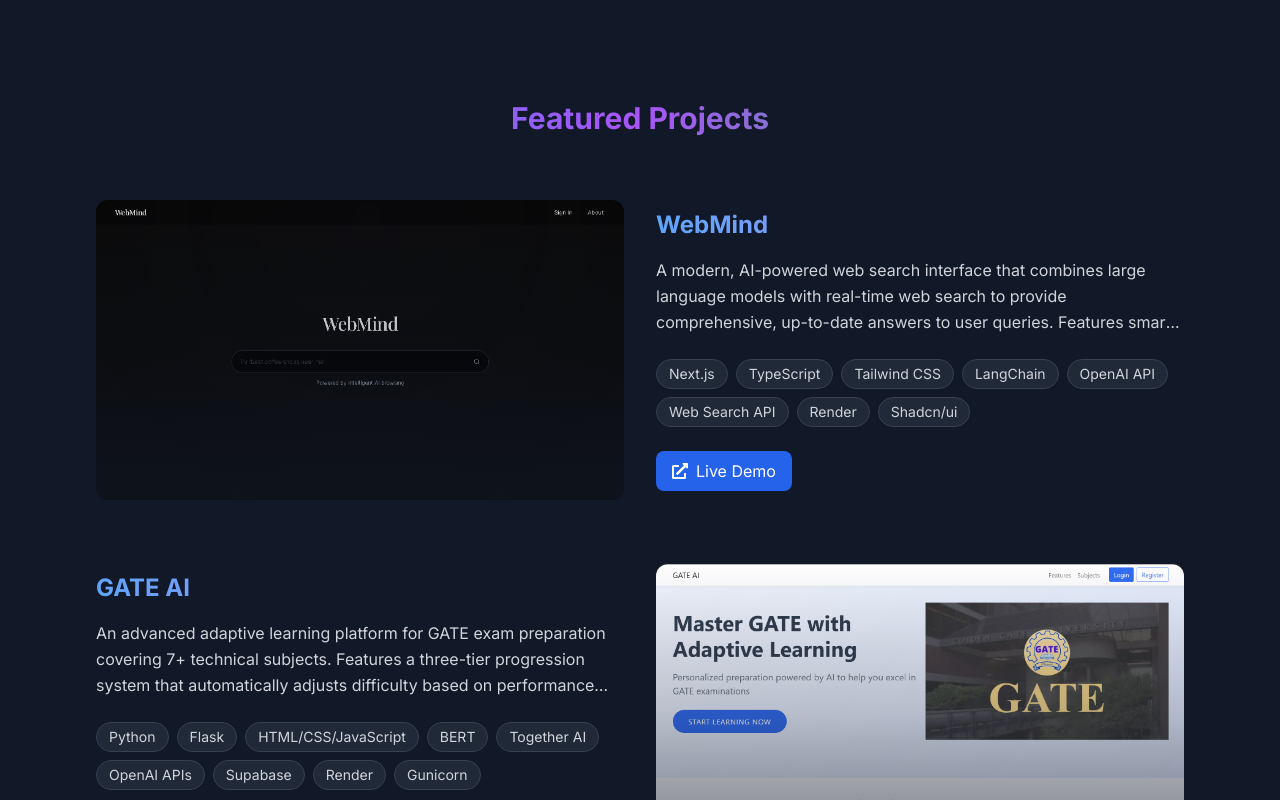
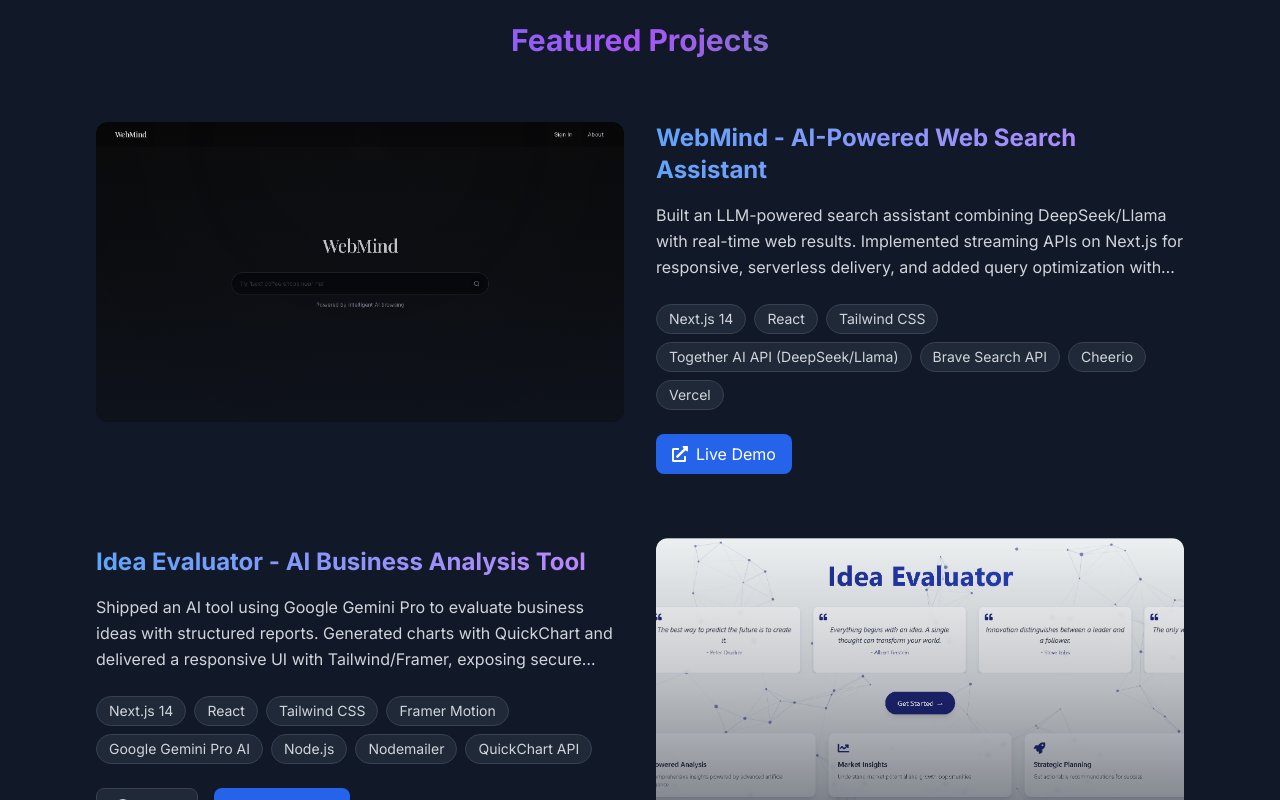
Before and after one commit to hxbeeb11/my-portfolio, a Next.js app: page / in a window 1280 px wide. Shown: the part 2000-2800 px from the top of the page. Built offline with nearby package versions, Linux system fonts and the light colour scheme.

Commit message:
Update experience, hero titles, projects, skills, and resume

```diff
--- a/app/components/Experience.tsx
+++ b/app/components/Experience.tsx
@@ -31,9 +31,9 @@
   },
   {
     title: "Machine Learning Intern",
-    organization: "GGS Information Services India Pvt. Ltd.",
+    organization: "GGS INFORMATION SERVICES",
     duration: "Dec 2024 - Jan 2025",
-    description: "Worked on the '3D Optimization' project, developing a system that converts engineering diagrams into fully-fledged 3D figures with precise measurements, and implemented a text-to-3D model generation system using machine learning techniques to enhance efficiency and accuracy in 3D modeling.",
+    description: "Contributed to the '3D Optimization' project converting 2D engineering diagrams into precise 3D models; implemented a 2D image-to-3D model generation system.",
     type: "work",
     side: "left"
   }
--- a/app/components/Hero.tsx
+++ b/app/components/Hero.tsx
@@ -1,6 +1,6 @@
 "use client"
 
-import { useEffect, useCallback } from "react"
+import { useEffect, useCallback, useRef } from "react"
 import { motion } from "framer-motion"
 import Particles from "react-particles"
 import { loadSlim } from "tsparticles-slim"
@@ -29,23 +29,38 @@
     await loadSlim(engine)
   }, [])
 
+  const typedRef = useRef<unknown | null>(null)
+
   useEffect(() => {
-    const script = document.createElement("script")
-    script.src = "https://cdn.jsdelivr.net/npm/typed.js@2.0.12"
-    script.async = true
-    document.body.appendChild(script)
-
-    script.onload = () => {
-      new window.Typed("#typed-text", {
-        strings: ["an AI Engineer", "a Web Developer", "a Freelancer"],
+    const createTyped = () => {
+      typedRef.current = new window.Typed("#typed-text", {
+        strings: ["an AI/ML Engineer", "a Full-Stack Developer", "a Cloud/DevOps Engineer"],
         typeSpeed: 50,
         backSpeed: 50,
         loop: true,
       })
     }
 
+    let script: HTMLScriptElement | null = null
+
+    if (window.Typed) {
+      createTyped()
+    } else {
+      script = document.createElement("script")
+      script.src = "https://cdn.jsdelivr.net/npm/typed.js@2.0.12"
+      script.async = true
+      document.body.appendChild(script)
+      script.onload = () => createTyped()
+    }
+
     return () => {
-      document.body.removeChild(script)
+      // destroy existing instance to avoid stale titles
+      // @ts-expect-error destroy exists at runtime
+      typedRef.current?.destroy?.()
+      typedRef.current = null
+      if (script) {
+        document.body.removeChild(script)
+      }
     }
   }, [])
 
--- a/app/components/Projects.tsx
+++ b/app/components/Projects.tsx
@@ -16,35 +16,35 @@
 
 const projects: Project[] = [
   {
-    title: "WebMind",
-    description: "A modern, AI-powered web search interface that combines large language models with real-time web search to provide comprehensive, up-to-date answers to user queries. Features smart context understanding for optimized search queries and curates insights from multiple web sources.",
+    title: "WebMind - AI-Powered Web Search Assistant",
+    description: "Built an LLM-powered search assistant combining DeepSeek/Llama with real-time web results. Implemented streaming APIs on Next.js for responsive, serverless delivery, and added query optimization with transparent reasoning via lightweight web scraping.",
     image: "/WebMind.png",
-    techStack: ["Next.js", "TypeScript", "Tailwind CSS", "LangChain", "OpenAI API", "Web Search API", "Render", "Shadcn/ui"],
+    techStack: ["Next.js 14", "React", "Tailwind CSS", "Together AI API (DeepSeek/Llama)", "Brave Search API", "Cheerio", "Vercel"],
     demoLink: "https://webmind-production.onrender.com/",
   },
   {
-    title: "GATE AI",
-    description: "An advanced adaptive learning platform for GATE exam preparation covering 7+ technical subjects. Features a three-tier progression system that automatically adjusts difficulty based on performance metrics, resulting in 40% faster topic mastery. Includes an intelligent question generation system with contextual explanations for 1000+ technical topics.",
-    image: "/Gate AI.png",
-    techStack: ["Python", "Flask", "HTML/CSS/JavaScript", "BERT", "Together AI", "OpenAI APIs", "Supabase", "Render", "Gunicorn"],
-    githubLink: "https://github.com/hxbeeb11/gate-ai",
-    demoLink: "https://gate-ai.onrender.com/",
+    title: "Idea Evaluator - AI Business Analysis Tool",
+    description: "Shipped an AI tool using Google Gemini Pro to evaluate business ideas with structured reports. Generated charts with QuickChart and delivered a responsive UI with Tailwind/Framer, exposing secure REST APIs for AI orchestration and data processing.",
+    image: "/Idea Evaluator.png",
+    techStack: ["Next.js 14", "React", "Tailwind CSS", "Framer Motion", "Google Gemini Pro AI", "Node.js", "Nodemailer", "QuickChart API"],
+    githubLink: "https://github.com/hxbeeb11/idea-evaluator",
+    demoLink: "https://idea-evaluator-beryl.vercel.app/",
   },
   {
-    title: "PromptVision",
-    description: "AI Chatbot & Image Generation Platform featuring a modern real-time chat interface and powerful AI image generation capabilities. Includes secure authentication, multiple AI tool integrations, and a responsive user interface for seamless interaction across devices.",
+    title: "PromptVision - AI Chatbot & Image Generation Platform",
+    description: "Built a dual-AI app: Cohere chat + Stability AI image generation in one interface. Implemented Clerk auth with role-based access and JWT in a type-safe TypeScript codebase, and delivered a polished UI with Shadcn and Framer Motion.",
     image: "/PromptVision.png",
-    techStack: ["Next.js", "TypeScript", "Tailwind CSS", "Clerk Auth", "Cohere API", "Stability AI", "Framer Motion", "Shadcn/ui"],
+    techStack: ["Next.js", "React", "TypeScript", "Tailwind CSS", "Clerk Authentication", "Cohere API", "Stability AI", "Framer Motion", "Shadcn/UI"],
     githubLink: "https://github.com/hxbeeb11/PromptVision",
     demoLink: "https://prompt-vision.vercel.app/",
   },
   {
-    title: "Idea Evaluator",
-    description: "AI-powered business idea evaluation platform that provides comprehensive analysis including market analysis, technical feasibility, financial projections, and implementation strategies. Features email reports and interactive data visualization.",
-    image: "/Idea Evaluator.png",
-    techStack: ["Next.js 14", "React", "Tailwind CSS", "Framer Motion", "Google Gemini Pro", "Node.js", "Nodemailer", "QuickChart API"],
-    githubLink: "https://github.com/hxbeeb11/idea-evaluator",
-    demoLink: "https://idea-evaluator-beryl.vercel.app/",
+    title: "GATE AI - Advanced Adaptive Learning Platform",
+    description: "Built an adaptive GATE prep platform powered by BERT and fine-tuned LLMs. Implemented dynamic difficulty progression and explanatory question generation, and delivered a scalable Flask REST API deployed with Gunicorn.",
+    image: "/Gate AI.png",
+    techStack: ["Python", "Flask", "HTML/CSS/JavaScript", "BERT", "Together AI/OpenAI APIs", "Supabase", "Render", "Gunicorn"],
+    githubLink: "https://github.com/hxbeeb11/gate-ai",
+    demoLink: "https://gate-ai.onrender.com/",
   },
 ]
 
--- a/app/components/Skills.tsx
+++ b/app/components/Skills.tsx
@@ -3,76 +3,65 @@
 import { motion } from "framer-motion"
 import {
   SiNextdotjs, SiReact, SiTailwindcss, SiTypescript,
-  SiPython, SiTensorflow, SiScikitlearn, SiPandas,
-  SiNumpy, SiJavascript, SiHtml5, SiCss3,
-  SiGit, SiGithub, SiVercel, SiFirebase,
+  SiPython, SiPandas, SiNumpy, SiJavascript, SiHtml5, SiCss3,
+  SiGit, SiGithub, SiFirebase,
   SiNodedotjs, SiVite, SiBootstrap, SiFlask,
-  SiC, SiPytorch, SiJupyter, SiMongodb,
-  SiMysql, SiPostgresql, SiSupabase,
-  SiGooglecolab, SiR, SiHuggingface,
-  SiRender, SiRailway
+  SiC, SiMongodb,
+  SiPostgresql, SiSupabase,
+  SiLinux, SiDocker, SiDjango, SiCreatereactapp
 } from "react-icons/si"
-import { BiLogoVisualStudio } from "react-icons/bi"
-import { FaJava } from "react-icons/fa"
+import { FaJava, FaAws } from "react-icons/fa"
 
 interface Skill {
   name: string
   icon: React.ReactNode
-  category: "frontend" | "backend" | "ml" | "databases" | "tools"
+  category: "frontend" | "frameworks" | "languages" | "devops" | "databases"
 }
 
 const skills: Skill[] = [
-  // Frontend
-  { name: "Next.js", icon: <SiNextdotjs />, category: "frontend" },
-  { name: "React", icon: <SiReact />, category: "frontend" },
+  // Front-End
+  { name: "HTML", icon: <SiHtml5 />, category: "frontend" },
+  { name: "CSS", icon: <SiCss3 />, category: "frontend" },
+  { name: "JavaScript", icon: <SiJavascript />, category: "frontend" },
   { name: "TypeScript", icon: <SiTypescript />, category: "frontend" },
-  { name: "JavaScript", icon: <SiJavascript />, category: "frontend" },
-  { name: "HTML5", icon: <SiHtml5 />, category: "frontend" },
-  { name: "CSS3", icon: <SiCss3 />, category: "frontend" },
-  { name: "Tailwind CSS", icon: <SiTailwindcss />, category: "frontend" },
-  { name: "Bootstrap", icon: <SiBootstrap />, category: "frontend" },
-  { name: "Vite", icon: <SiVite />, category: "frontend" },
+  { name: "React.js", icon: <SiReact />, category: "frontend" },
 
-  // Backend & Languages
-  { name: "Python", icon: <SiPython />, category: "backend" },
-  { name: "Java", icon: <FaJava />, category: "backend" },
-  { name: "Node.js", icon: <SiNodedotjs />, category: "backend" },
-  { name: "Flask", icon: <SiFlask />, category: "backend" },
-  { name: "C", icon: <SiC />, category: "backend" },
-  { name: "R", icon: <SiR />, category: "backend" },
+  // Frameworks & Libraries
+  { name: "Node.js", icon: <SiNodedotjs />, category: "frameworks" },
+  { name: "Next.js", icon: <SiNextdotjs />, category: "frameworks" },
+  { name: "Vite", icon: <SiVite />, category: "frameworks" },
+  { name: "Tailwind CSS", icon: <SiTailwindcss />, category: "frameworks" },
+  { name: "Bootstrap", icon: <SiBootstrap />, category: "frameworks" },
+  { name: "Create React App", icon: <SiCreatereactapp />, category: "frameworks" },
+  { name: "Flask", icon: <SiFlask />, category: "frameworks" },
+  { name: "Django", icon: <SiDjango />, category: "frameworks" },
 
-  // Machine Learning
-  { name: "TensorFlow", icon: <SiTensorflow />, category: "ml" },
-  { name: "PyTorch", icon: <SiPytorch />, category: "ml" },
-  { name: "Scikit-learn", icon: <SiScikitlearn />, category: "ml" },
-  { name: "Pandas", icon: <SiPandas />, category: "ml" },
-  { name: "NumPy", icon: <SiNumpy />, category: "ml" },
-  { name: "Hugging Face", icon: <SiHuggingface />, category: "ml" },
+  // Programming Languages
+  { name: "Python", icon: <SiPython />, category: "languages" },
+  { name: "Java", icon: <FaJava />, category: "languages" },
+  { name: "C", icon: <SiC />, category: "languages" },
+  { name: "JavaScript", icon: <SiJavascript />, category: "languages" },
+
+  // DevOps
+  { name: "Linux", icon: <SiLinux />, category: "devops" },
+  { name: "AWS", icon: <FaAws />, category: "devops" },
+  { name: "Docker", icon: <SiDocker />, category: "devops" },
+  { name: "Git", icon: <SiGit />, category: "devops" },
+  { name: "GitHub", icon: <SiGithub />, category: "devops" },
 
   // Databases
   { name: "MongoDB", icon: <SiMongodb />, category: "databases" },
-  { name: "MySQL", icon: <SiMysql />, category: "databases" },
   { name: "PostgreSQL", icon: <SiPostgresql />, category: "databases" },
   { name: "Supabase", icon: <SiSupabase />, category: "databases" },
   { name: "Firebase", icon: <SiFirebase />, category: "databases" },
-
-  // Development Tools
-  { name: "Git", icon: <SiGit />, category: "tools" },
-  { name: "GitHub", icon: <SiGithub />, category: "tools" },
-  { name: "VS Code", icon: <BiLogoVisualStudio /> , category: "tools" },
-  { name: "Jupyter", icon: <SiJupyter />, category: "tools" },
-  { name: "Google Colab", icon: <SiGooglecolab />, category: "tools" },
-  { name: "Vercel", icon: <SiVercel />, category: "tools" },
-  { name: "Render", icon: <SiRender />, category: "tools" },
-  { name: "Railway", icon: <SiRailway />, category: "tools" },
 ]
 
 const categories = [
-  { id: "frontend", name: "Frontend Development" },
-  { id: "backend", name: "Backend & Languages" },
-  { id: "ml", name: "Machine Learning & AI" },
+  { id: "frontend", name: "Front-End" },
+  { id: "frameworks", name: "Frameworks & Libraries" },
+  { id: "languages", name: "Programming Languages" },
+  { id: "devops", name: "DevOps" },
   { id: "databases", name: "Databases" },
-  { id: "tools", name: "Development Tools" },
 ]
 
 const Skills = () => {
```
Also changed, not shown: 1 other file (tests, documents, lock files or other folders).
